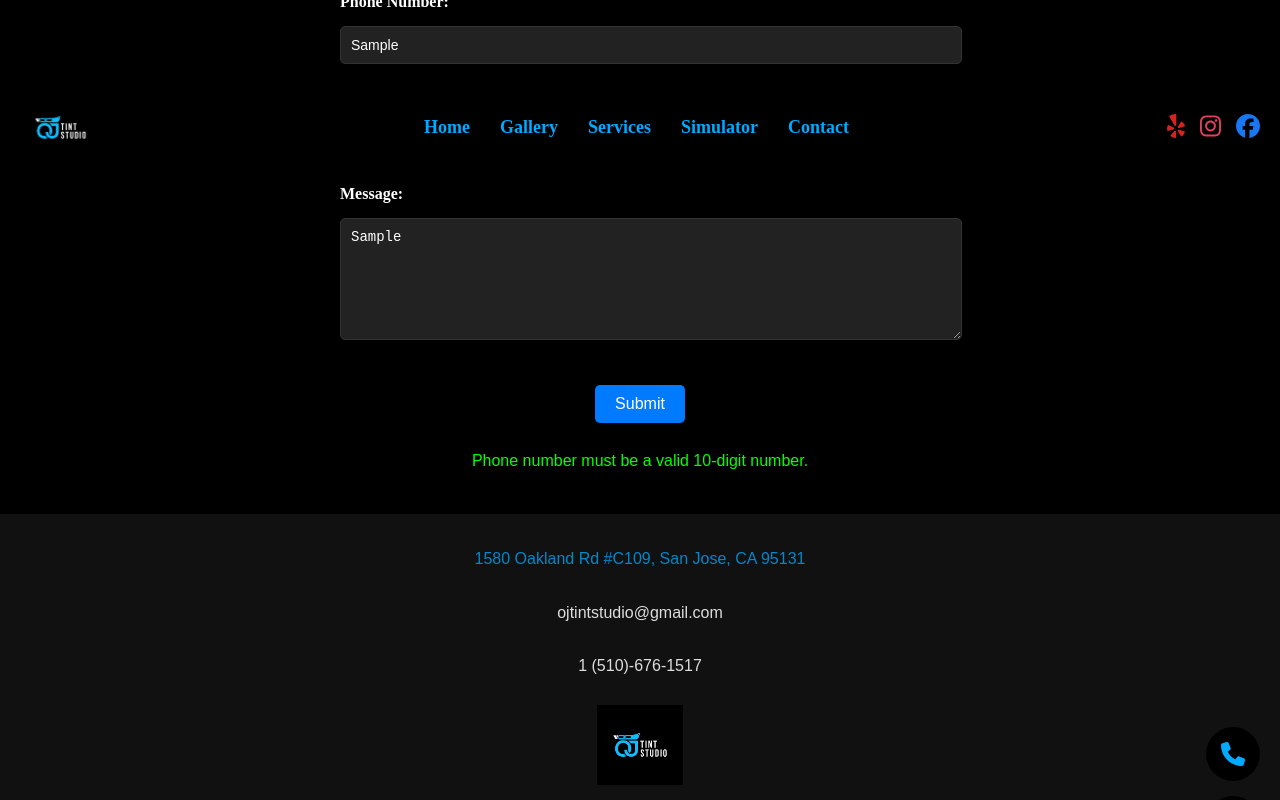
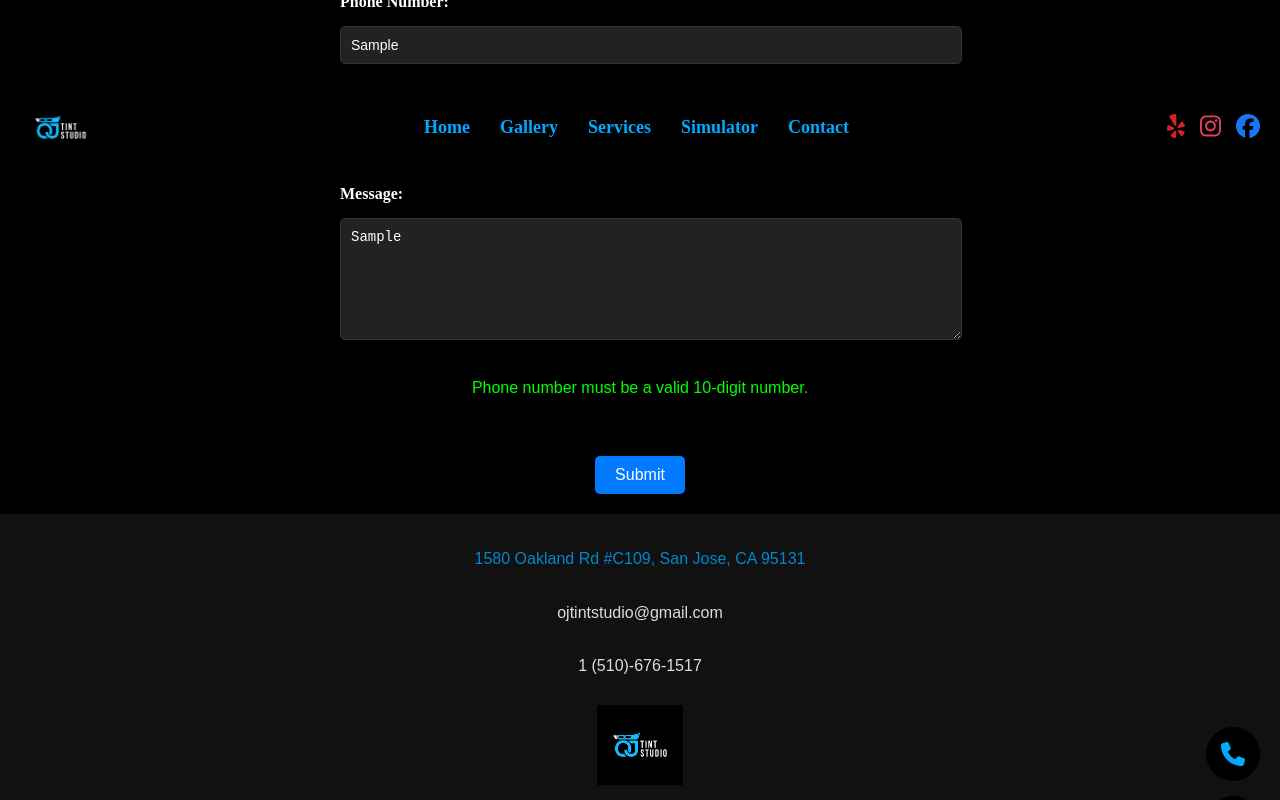
Before and after one commit to ssarvesh20000/OJTS, a React (Create React App) app: page / in a window 1280 px wide. Both pictures are taken after typing "Sample", "name@example.com", "Sample", "Sample", "Sample" into the empty fields and a click on the button "Submit". Shown: the part 3691-4491 px from the top of the page. Built offline with nearby package versions, Linux system fonts and the light colour scheme.

Commit message:
form status above submit button

```diff
--- a/src/components/ContactForm.js
+++ b/src/components/ContactForm.js
@@ -60,9 +60,10 @@ function ContactForm() {
           <textarea name="message" style={textareaStyle} required />
         </div>
 
+        {submissionMessage && <p style={messageStyle}>{submissionMessage}</p>}
+
         <button type="submit" style={buttonStyle}>Submit</button>
 
-        {submissionMessage && <p style={messageStyle}>{submissionMessage}</p>}
       </form>
     </section>
   );
```
Also changed, not shown: 1 other file (tests, documents, lock files or other folders).
